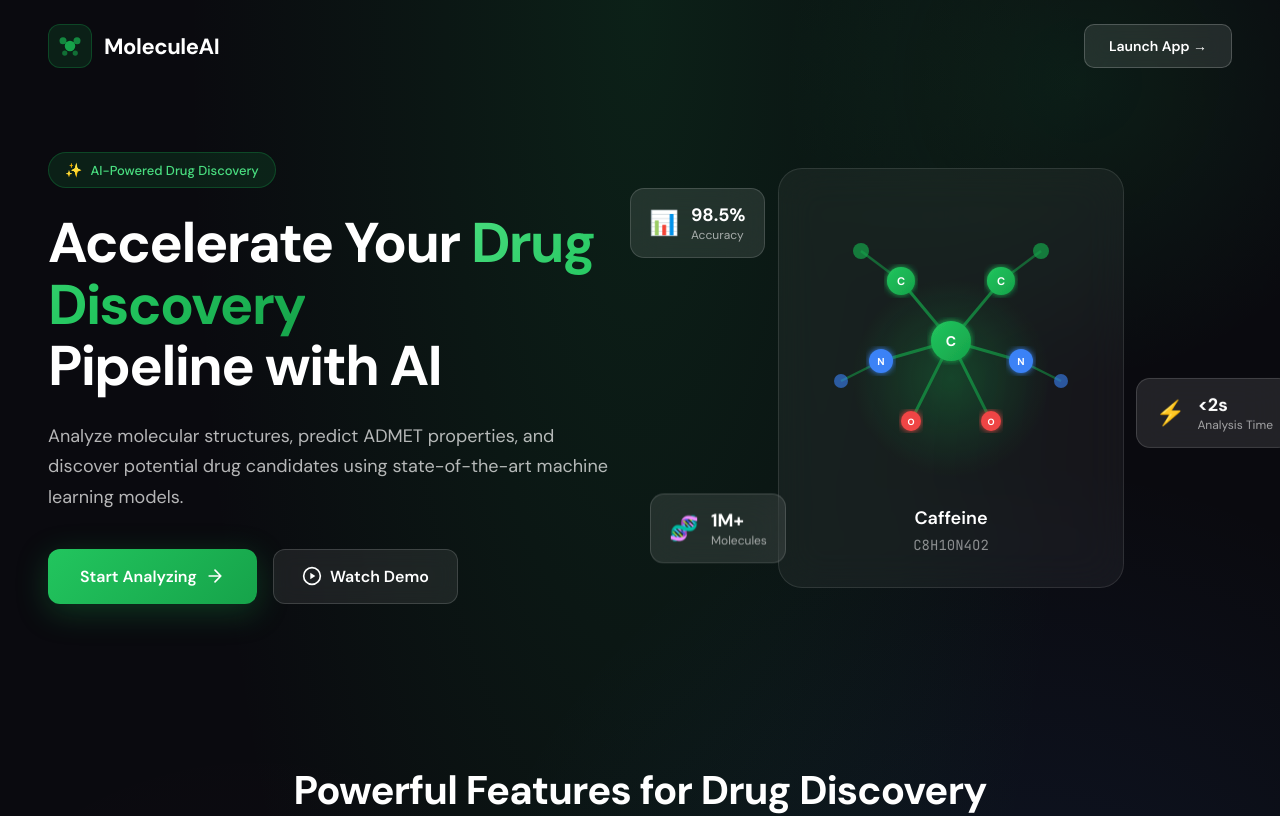
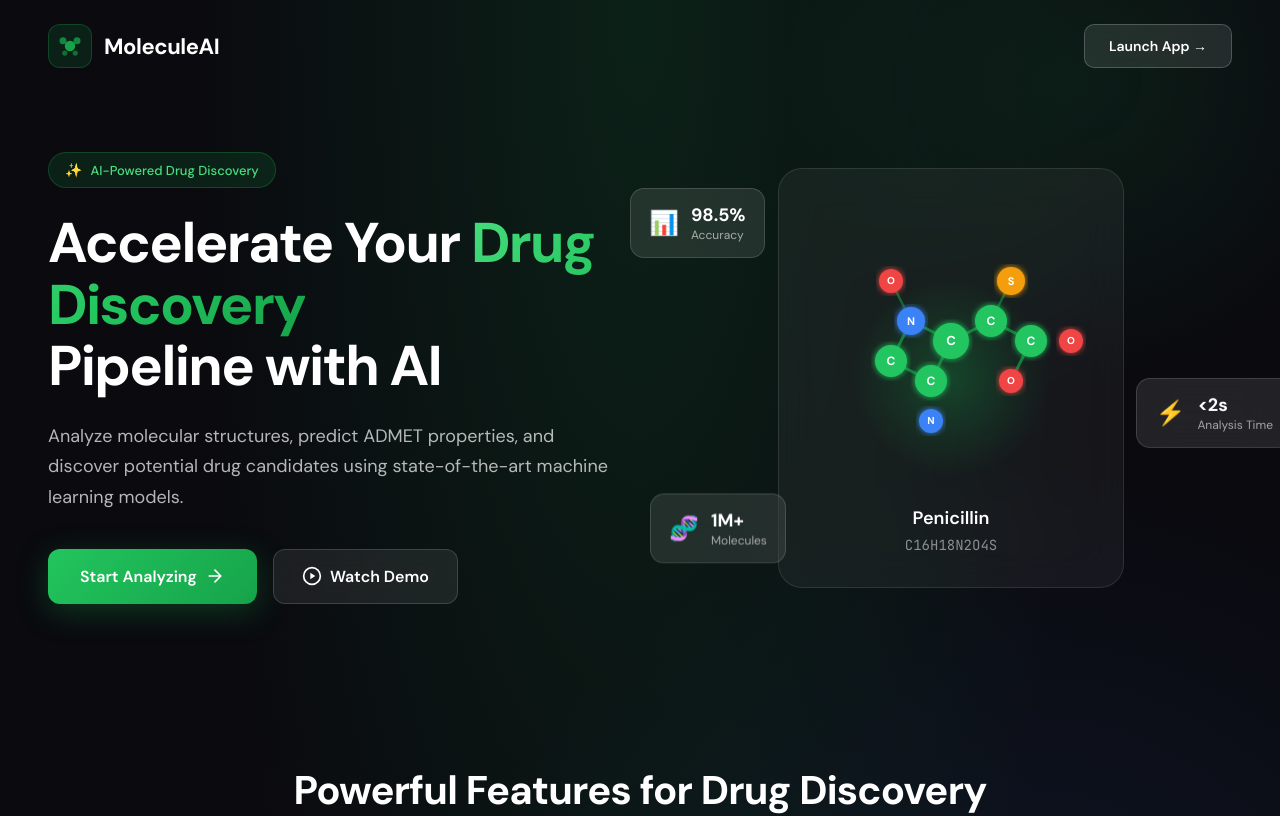
Before and after one commit to egeguman/molecule-ai-app, a React (Create React App) app: page / in a window 1280 px wide. Shown: the top 816 px of the page. Built offline with nearby package versions, Linux system fonts and the light colour scheme.

Commit message:
feat: Add dynamic featured molecules with detailed SVG rendering to the intro screen.

```diff
--- a/src/App.jsx
+++ b/src/App.jsx
@@ -14,6 +14,183 @@ const App = () => {
   const [showIntro, setShowIntro] = useState(true);
   const [authScreen, setAuthScreen] = useState(null); // 'register', 'login', or null (dashboard)
   const [isLoggedIn, setIsLoggedIn] = useState(false);
+
+  // Featured molecules for intro page display
+  const featuredMolecules = [
+    {
+      name: 'Caffeine',
+      formula: 'C8H10N4O2',
+      description: 'Central nervous system stimulant',
+      structure: {
+        bonds: [
+          { x1: 140, y1: 140, x2: 90, y2: 80, width: 3 },
+          { x1: 140, y1: 140, x2: 190, y2: 80, width: 3 },
+          { x1: 140, y1: 140, x2: 70, y2: 160, width: 3 },
+          { x1: 140, y1: 140, x2: 210, y2: 160, width: 3 },
+          { x1: 140, y1: 140, x2: 100, y2: 220, width: 3 },
+          { x1: 140, y1: 140, x2: 180, y2: 220, width: 3 },
+          { x1: 90, y1: 80, x2: 50, y2: 50, width: 2.5 },
+          { x1: 190, y1: 80, x2: 230, y2: 50, width: 2.5 },
+          { x1: 70, y1: 160, x2: 30, y2: 180, width: 2.5 },
+          { x1: 210, y1: 160, x2: 250, y2: 180, width: 2.5 },
+        ],
+        atoms: [
+          { cx: 140, cy: 140, r: 20, color: '#22c55e', label: 'C', fontSize: 14 },
+          { cx: 90, cy: 80, r: 14, color: '#22c55e', label: 'C', fontSize: 11 },
+          { cx: 190, cy: 80, r: 14, color: '#22c55e', label: 'C', fontSize: 11 },
+          { cx: 70, cy: 160, r: 12, color: '#3b82f6', label: 'N', fontSize: 10 },
+          { cx: 210, cy: 160, r: 12, color: '#3b82f6', label: 'N', fontSize: 10 },
+          { cx: 100, cy: 220, r: 10, color: '#ef4444', label: 'O', fontSize: 9 },
+          { cx: 180, cy: 220, r: 10, color: '#ef4444', label: 'O', fontSize: 9 },
+          { cx: 50, cy: 50, r: 8, color: '#16a34a', label: '', fontSize: 0, opacity: 0.7 },
+          { cx: 230, cy: 50, r: 8, color: '#16a34a', label: '', fontSize: 0, opacity: 0.7 },
+          { cx: 30, cy: 180, r: 7, color: '#3b82f6', label: '', fontSize: 0, opacity: 0.6 },
+          { cx: 250, cy: 180, r: 7, color: '#3b82f6', label: '', fontSize: 0, opacity: 0.6 },
+        ]
+      }
+    },
+    {
+      name: 'Aspirin',
+      formula: 'C9H8O4',
+      description: 'Anti-inflammatory and analgesic',
+      structure: {
+        bonds: [
+          { x1: 140, y1: 140, x2: 100, y2: 100, width: 3 },
+          { x1: 100, y1: 100, x2: 140, y2: 60, width: 3 },
+          { x1: 140, y1: 60, x2: 180, y2: 60, width: 3 },
+          { x1: 180, y1: 60, x2: 220, y2: 100, width: 3 },
+          { x1: 220, y1: 100, x2: 180, y2: 140, width: 3 },
+          { x1: 180, y1: 140, x2: 140, y2: 140, width: 3 },
+          { x1: 100, y1: 100, x2: 60, y2: 80, width: 2.5 },
+          { x1: 60, y1: 80, x2: 40, y2: 100, width: 2.5 },
+          { x1: 220, y1: 100, x2: 250, y2: 80, width: 2.5 },
+          { x1: 250, y1: 80, x2: 260, y2: 60, width: 2.5 },
+          { x1: 180, y1: 140, x2: 200, y2: 180, width: 2.5 },
+        ],
+        atoms: [
+          { cx: 140, cy: 140, r: 16, color: '#22c55e', label: 'C', fontSize: 12 },
+          { cx: 100, cy: 100, r: 16, color: '#22c55e', label: 'C', fontSize: 12 },
+          { cx: 140, cy: 60, r: 16, color: '#22c55e', label: 'C', fontSize: 12 },
+          { cx: 180, cy: 60, r: 16, color: '#22c55e', label: 'C', fontSize: 12 },
+          { cx: 220, cy: 100, r: 16, color: '#22c55e', label: 'C', fontSize: 12 },
+          { cx: 180, cy: 140, r: 16, color: '#22c55e', label: 'C', fontSize: 12 },
+          { cx: 60, cy: 80, r: 12, color: '#ef4444', label: 'O', fontSize: 10 },
+          { cx: 40, cy: 100, r: 10, color: '#22c55e', label: 'C', fontSize: 9 },
+          { cx: 250, cy: 80, r: 12, color: '#ef4444', label: 'O', fontSize: 10 },
+          { cx: 260, cy: 60, r: 10, color: '#ef4444', label: 'O', fontSize: 9 },
+          { cx: 200, cy: 180, r: 12, color: '#ef4444', label: 'O', fontSize: 10 },
+        ]
+      }
+    },
+    {
+      name: 'Dopamine',
+      formula: 'C8H11NO2',
+      description: 'Neurotransmitter',
+      structure: {
+        bonds: [
+          { x1: 140, y1: 120, x2: 110, y2: 90, width: 3 },
+          { x1: 110, y1: 90, x2: 110, y2: 50, width: 3 },
+          { x1: 110, y1: 50, x2: 150, y2: 30, width: 3 },
+          { x1: 150, y1: 30, x2: 190, y2: 50, width: 3 },
+          { x1: 190, y1: 50, x2: 190, y2: 90, width: 3 },
+          { x1: 190, y1: 90, x2: 150, y2: 110, width: 3 },
+          { x1: 150, y1: 110, x2: 140, y2: 120, width: 2.5 },
+          { x1: 140, y1: 120, x2: 140, y2: 160, width: 2.5 },
+          { x1: 140, y1: 160, x2: 140, y2: 200, width: 2.5 },
+          { x1: 140, y1: 200, x2: 170, y2: 230, width: 2.5 },
+          { x1: 110, y1: 50, x2: 80, y2: 30, width: 2.5 },
+          { x1: 190, y1: 50, x2: 220, y2: 30, width: 2.5 },
+        ],
+        atoms: [
+          { cx: 140, cy: 120, r: 14, color: '#22c55e', label: 'C', fontSize: 11 },
+          { cx: 110, cy: 90, r: 16, color: '#22c55e', label: 'C', fontSize: 12 },
+          { cx: 110, cy: 50, r: 16, color: '#22c55e', label: 'C', fontSize: 12 },
+          { cx: 150, cy: 30, r: 16, color: '#22c55e', label: 'C', fontSize: 12 },
+          { cx: 190, cy: 50, r: 16, color: '#22c55e', label: 'C', fontSize: 12 },
+          { cx: 190, cy: 90, r: 16, color: '#22c55e', label: 'C', fontSize: 12 },
+          { cx: 150, cy: 110, r: 16, color: '#22c55e', label: 'C', fontSize: 12 },
+          { cx: 140, cy: 160, r: 14, color: '#22c55e', label: 'C', fontSize: 11 },
+          { cx: 140, cy: 200, r: 14, color: '#22c55e', label: 'C', fontSize: 11 },
+          { cx: 170, cy: 230, r: 12, color: '#3b82f6', label: 'N', fontSize: 10 },
+          { cx: 80, cy: 30, r: 12, color: '#ef4444', label: 'O', fontSize: 10 },
+          { cx: 220, cy: 30, r: 12, color: '#ef4444', label: 'O', fontSize: 10 },
+        ]
+      }
+    },
+    {
+      name: 'Penicillin',
+      formula: 'C16H18N2O4S',
+      description: 'Antibiotic',
+      structure: {
+        bonds: [
+          { x1: 140, y1: 140, x2: 100, y2: 120, width: 3 },
+          { x1: 100, y1: 120, x2: 80, y2: 160, width: 3 },
+          { x1: 80, y1: 160, x2: 120, y2: 180, width: 3 },
+          { x1: 120, y1: 180, x2: 140, y2: 140, width: 3 },
+          { x1: 140, y1: 140, x2: 180, y2: 120, width: 3 },
+          { x1: 180, y1: 120, x2: 220, y2: 140, width: 3 },
+          { x1: 220, y1: 140, x2: 200, y2: 180, width: 3 },
+          { x1: 100, y1: 120, x2: 80, y2: 80, width: 2.5 },
+          { x1: 180, y1: 120, x2: 200, y2: 80, width: 2.5 },
+          { x1: 120, y1: 180, x2: 120, y2: 220, width: 2.5 },
+          { x1: 220, y1: 140, x2: 260, y2: 140, width: 2.5 },
+        ],
+        atoms: [
+          { cx: 140, cy: 140, r: 18, color: '#22c55e', label: 'C', fontSize: 13 },
+          { cx: 100, cy: 120, r: 14, color: '#3b82f6', label: 'N', fontSize: 11 },
+          { cx: 80, cy: 160, r: 16, color: '#22c55e', label: 'C', fontSize: 12 },
+          { cx: 120, cy: 180, r: 16, color: '#22c55e', label: 'C', fontSize: 12 },
+          { cx: 180, cy: 120, r: 16, color: '#22c55e', label: 'C', fontSize: 12 },
+          { cx: 220, cy: 140, r: 16, color: '#22c55e', label: 'C', fontSize: 12 },
+          { cx: 200, cy: 180, r: 12, color: '#ef4444', label: 'O', fontSize: 10 },
+          { cx: 80, cy: 80, r: 12, color: '#ef4444', label: 'O', fontSize: 10 },
+          { cx: 200, cy: 80, r: 14, color: '#f59e0b', label: 'S', fontSize: 11 },
+          { cx: 120, cy: 220, r: 12, color: '#3b82f6', label: 'N', fontSize: 10 },
+          { cx: 260, cy: 140, r: 12, color: '#ef4444', label: 'O', fontSize: 10 },
+        ]
+      }
+    },
+    {
+      name: 'Serotonin',
+      formula: 'C10H12N2O',
+      description: 'Mood regulator neurotransmitter',
+      structure: {
+        bonds: [
+          { x1: 140, y1: 100, x2: 110, y2: 70, width: 3 },
+          { x1: 110, y1: 70, x2: 130, y2: 40, width: 3 },
+          { x1: 130, y1: 40, x2: 170, y2: 40, width: 3 },
+          { x1: 170, y1: 40, x2: 190, y2: 70, width: 3 },
+          { x1: 190, y1: 70, x2: 170, y2: 100, width: 3 },
+          { x1: 170, y1: 100, x2: 140, y2: 100, width: 3 },
+          { x1: 140, y1: 100, x2: 120, y2: 130, width: 2.5 },
+          { x1: 120, y1: 130, x2: 140, y2: 160, width: 2.5 },
+          { x1: 140, y1: 160, x2: 140, y2: 200, width: 2.5 },
+          { x1: 140, y1: 200, x2: 170, y2: 230, width: 2.5 },
+          { x1: 170, y1: 40, x2: 190, y2: 20, width: 2.5 },
+          { x1: 120, y1: 130, x2: 90, y2: 140, width: 2.5 },
+        ],
+        atoms: [
+          { cx: 140, cy: 100, r: 16, color: '#22c55e', label: 'C', fontSize: 12 },
+          { cx: 110, cy: 70, r: 16, color: '#22c55e', label: 'C', fontSize: 12 },
+          { cx: 130, cy: 40, r: 16, color: '#22c55e', label: 'C', fontSize: 12 },
+          { cx: 170, cy: 40, r: 16, color: '#22c55e', label: 'C', fontSize: 12 },
+          { cx: 190, cy: 70, r: 16, color: '#22c55e', label: 'C', fontSize: 12 },
+          { cx: 170, cy: 100, r: 16, color: '#22c55e', label: 'C', fontSize: 12 },
+          { cx: 120, cy: 130, r: 14, color: '#3b82f6', label: 'N', fontSize: 11 },
+          { cx: 140, cy: 160, r: 14, color: '#22c55e', label: 'C', fontSize: 11 },
+          { cx: 140, cy: 200, r: 14, color: '#22c55e', label: 'C', fontSize: 11 },
+          { cx: 170, cy: 230, r: 12, color: '#3b82f6', label: 'N', fontSize: 10 },
+          { cx: 190, cy: 20, r: 12, color: '#ef4444', label: 'O', fontSize: 10 },
+          { cx: 90, cy: 140, r: 10, color: '#22c55e', label: 'C', fontSize: 9 },
+        ]
+      }
+    }
+  ];
+
+  // Select a random molecule on component mount
+  const [selectedMolecule] = useState(() => {
+    return featuredMolecules[Math.floor(Math.random() * featuredMolecules.length)];
+  });
   const [smilesInput, setSmilesInput] = useState('');
   const [promptInput, setPromptInput] = useState('');
   const [currentMolecules, setCurrentMolecules] = useState([]);
@@ -201,7 +378,7 @@ const App = () => {
               <div style={introStyles.moleculeCard}>
                 <div style={introStyles.moleculeGlow}></div>
                 <svg width="280" height="280" viewBox="0 0 280 280" style={introStyles.moleculeSvg}>
-                  {/* Central complex molecule structure */}
+                  {/* Gradients and filters */}
                   <defs>
                     <linearGradient id="atomGradient" x1="0%" y1="0%" x2="100%" y2="100%">
                       <stop offset="0%" stopColor="#22c55e" />
@@ -221,42 +398,48 @@ const App = () => {
                   </defs>
 
                   {/* Bonds */}
-                  <line x1="140" y1="140" x2="90" y2="80" stroke="url(#bondGradient)" strokeWidth="3" opacity="0.8" />
-                  <line x1="140" y1="140" x2="190" y2="80" stroke="url(#bondGradient)" strokeWidth="3" opacity="0.8" />
-                  <line x1="140" y1="140" x2="70" y2="160" stroke="url(#bondGradient)" strokeWidth="3" opacity="0.8" />
-                  <line x1="140" y1="140" x2="210" y2="160" stroke="url(#bondGradient)" strokeWidth="3" opacity="0.8" />
-                  <line x1="140" y1="140" x2="100" y2="220" stroke="url(#bondGradient)" strokeWidth="3" opacity="0.8" />
-                  <line x1="140" y1="140" x2="180" y2="220" stroke="url(#bondGradient)" strokeWidth="3" opacity="0.8" />
-                  <line x1="90" y1="80" x2="50" y2="50" stroke="url(#bondGradient)" strokeWidth="2.5" opacity="0.6" />
-                  <line x1="190" y1="80" x2="230" y2="50" stroke="url(#bondGradient)" strokeWidth="2.5" opacity="0.6" />
-                  <line x1="70" y1="160" x2="30" y2="180" stroke="url(#bondGradient)" strokeWidth="2.5" opacity="0.6" />
-                  <line x1="210" y1="160" x2="250" y2="180" stroke="url(#bondGradient)" strokeWidth="2.5" opacity="0.6" />
+                  {selectedMolecule.structure.bonds.map((bond, idx) => (
+                    <line
+                      key={`bond-${idx}`}
+                      x1={bond.x1}
+                      y1={bond.y1}
+                      x2={bond.x2}
+                      y2={bond.y2}
+                      stroke="url(#bondGradient)"
+                      strokeWidth={bond.width}
+                      opacity={bond.width > 2.5 ? "0.8" : "0.6"}
+                    />
+                  ))}
 
                   {/* Atoms */}
-                  <circle cx="140" cy="140" r="20" fill="url(#atomGradient)" filter="url(#glow)" />
-                  <circle cx="90" cy="80" r="14" fill="url(#atomGradient)" filter="url(#glow)" />
-                  <circle cx="190" cy="80" r="14" fill="url(#atomGradient)" filter="url(#glow)" />
-                  <circle cx="70" cy="160" r="12" fill="#3b82f6" filter="url(#glow)" />
-                  <circle cx="210" cy="160" r="12" fill="#3b82f6" filter="url(#glow)" />
-                  <circle cx="100" cy="220" r="10" fill="#ef4444" filter="url(#glow)" />
-                  <circle cx="180" cy="220" r="10" fill="#ef4444" filter="url(#glow)" />
-                  <circle cx="50" cy="50" r="8" fill="#16a34a" opacity="0.7" />
-                  <circle cx="230" cy="50" r="8" fill="#16a34a" opacity="0.7" />
-                  <circle cx="30" cy="180" r="7" fill="#3b82f6" opacity="0.6" />
-                  <circle cx="250" cy="180" r="7" fill="#3b82f6" opacity="0.6" />
-
-                  {/* Atom labels */}
-                  <text x="140" y="145" textAnchor="middle" fill="white" fontSize="14" fontWeight="bold">C</text>
-                  <text x="90" y="84" textAnchor="middle" fill="white" fontSize="11" fontWeight="bold">C</text>
-                  <text x="190" y="84" textAnchor="middle" fill="white" fontSize="11" fontWeight="bold">C</text>
-                  <text x="70" y="164" textAnchor="middle" fill="white" fontSize="10" fontWeight="bold">N</text>
-                  <text x="210" y="164" textAnchor="middle" fill="white" fontSize="10" fontWeight="bold">N</text>
-                  <text x="100" y="224" textAnchor="middle" fill="white" fontSize="9" fontWeight="bold">O</text>
-                  <text x="180" y="224" textAnchor="middle" fill="white" fontSize="9" fontWeight="bold">O</text>
+                  {selectedMolecule.structure.atoms.map((atom, idx) => (
+                    <g key={`atom-${idx}`}>
+                      <circle
+                        cx={atom.cx}
+                        cy={atom.cy}
+                        r={atom.r}
+                        fill={atom.color}
+                        filter="url(#glow)"
+                        opacity={atom.opacity || 1}
+                      />
+                      {atom.label && (
+                        <text
+                          x={atom.cx}
+                          y={atom.cy + atom.fontSize / 3}
+                          textAnchor="middle"
+                          fill="white"
+                          fontSize={atom.fontSize}
+                          fontWeight="bold"
+                        >
+                          {atom.label}
+                        </text>
+                      )}
+                    </g>
+                  ))}
                 </svg>
                 <div style={introStyles.moleculeLabel}>
-                  <span style={introStyles.moleculeName}>Caffeine</span>
-                  <code style={introStyles.moleculeSmiles}>C8H10N4O2</code>
+                  <span style={introStyles.moleculeName}>{selectedMolecule.name}</span>
+                  <code style={introStyles.moleculeSmiles}>{selectedMolecule.formula}</code>
                 </div>
               </div>
             </div>
```
